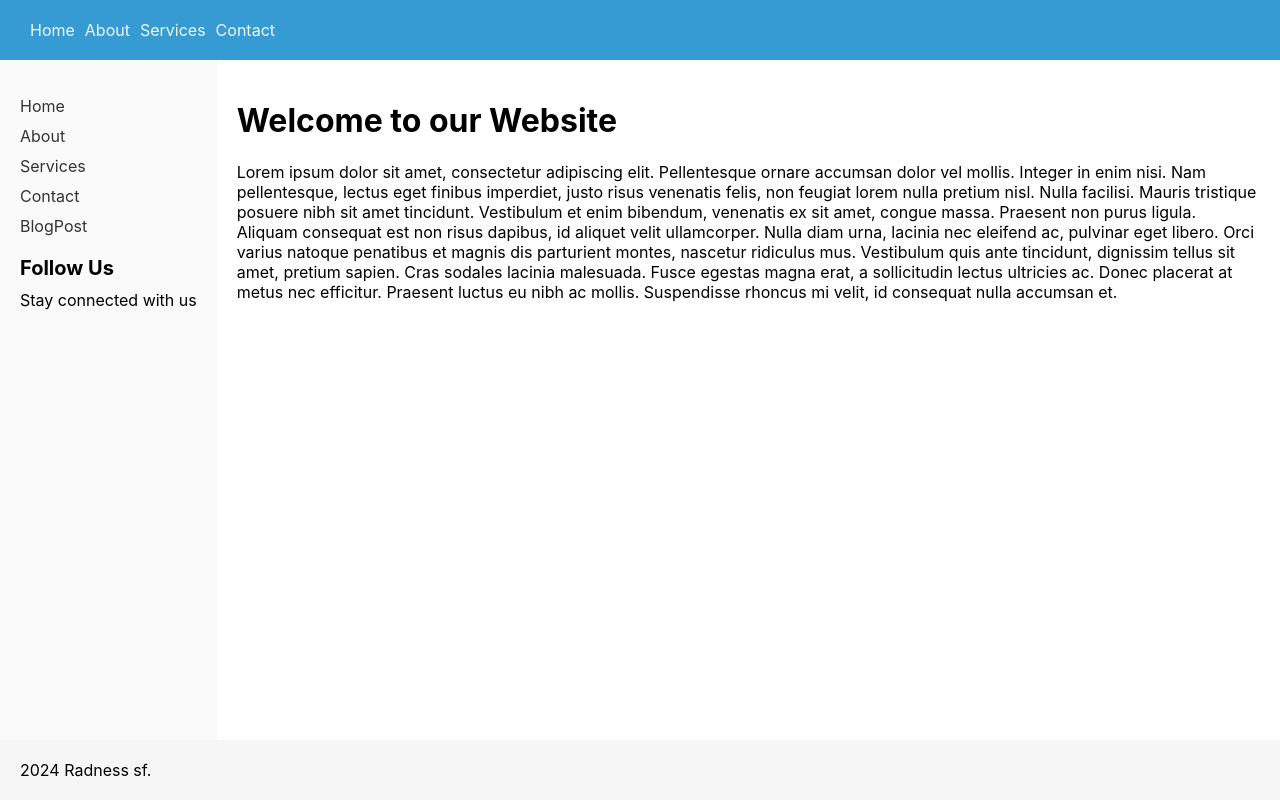
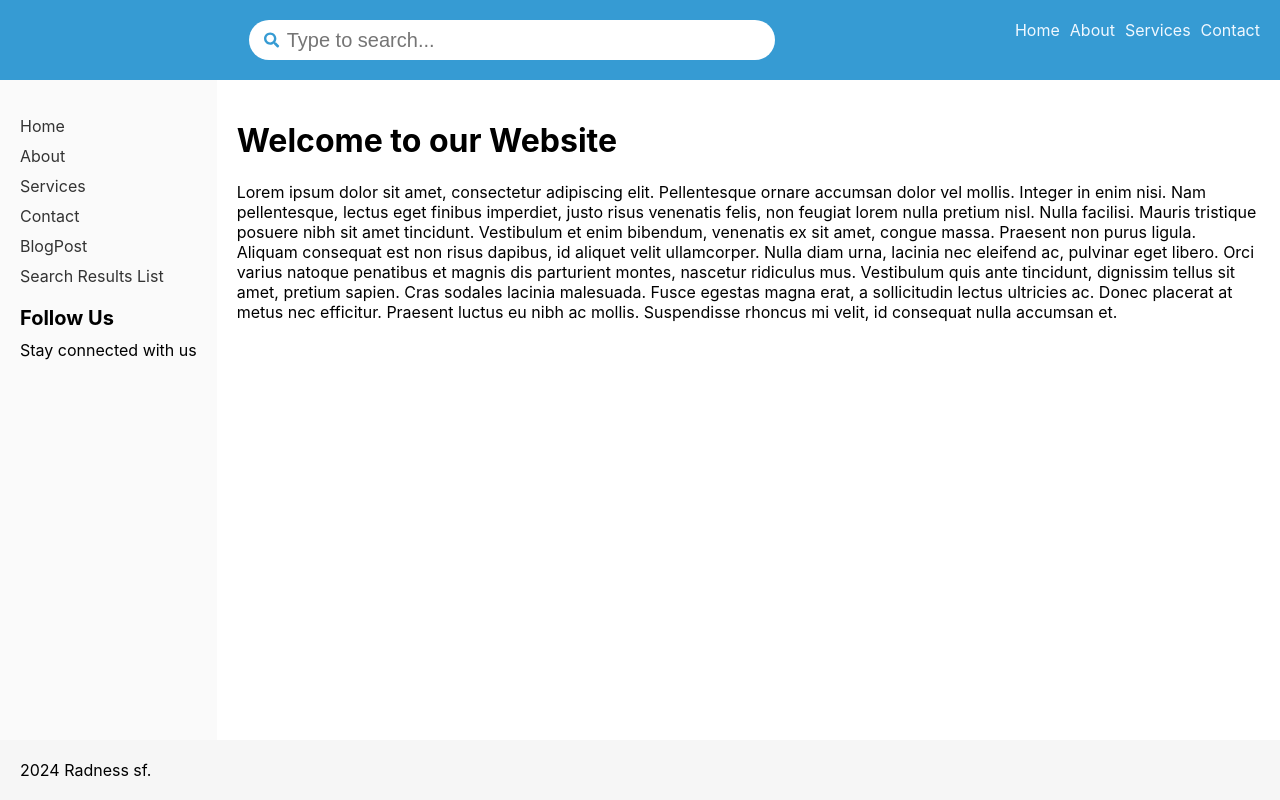
Before and after one commit to radness/sf-frontend, a React (Create React App) app: page / in a window 1280 px wide. Built offline with nearby package versions, Linux system fonts and the light colour scheme.

Commit message:
add search bar

```diff
--- a/src/App.tsx
+++ b/src/App.tsx
@@ -6,6 +6,7 @@ import {NotFound} from "./pages/NotFound";
 import {Home} from "./pages/Home";
 import {About} from "./pages/About";
 import {BlogPosts} from "./pages/BlogPosts";
+import {SearchResultsList} from "./pages/SearchResultsList";
 
 function App() {
     return (
@@ -16,6 +17,7 @@ function App() {
                 <Route path="/example1" element={<Example1/>}/>
                 <Route path="/example2" element={<Example2/>}/>
                 <Route path="/blog-posts" element={<BlogPosts/>}/>
+                <Route path="/search-results-list" element={<SearchResultsList/>}/>
                 <Route
                     path={'*'}
                     element={
--- /dev/null
+++ b/src/components/Header/SearchBar/SearchBar.css
@@ -0,0 +1,36 @@
+.input-wrapper {
+    background-color: white;
+    width: 100%;
+    border-radius: 20px;
+    height: 2.5rem;
+    padding: 0 15px;
+    /*box-shadow: 0 0 8px #ddd;*/
+    display: flex;
+    align-items: center;
+}
+
+input {
+    background-color: transparent;
+    border: none;
+    height: 100%;
+    font-size: 1.25rem;
+    width: 100%;
+    margin-left: 5px;
+}
+
+input:focus {
+    outline: none;
+}
+
+#search-icon {
+    color: #369bd3;
+}
+
+.search-bar-container {
+    width: 40%;
+    margin: auto;
+    display: flex;
+    flex-direction: column;
+    align-items: center;
+    min-width: 200px;
+}
--- /dev/null
+++ b/src/components/Header/SearchBar/index.tsx
@@ -0,0 +1,39 @@
+import {FaSearch} from 'react-icons/fa';
+import './SearchBar.css';
+import {useState} from "react";
+
+export const Searchbar = ({setResults} : {setResults:any}) => {
+    const [input, setInput] = useState('');
+
+    const fetchData = (value: any) => {
+        fetch('https://jsonplaceholder.typicode.com/users')
+            .then((response) => response.json())
+            .then(json => {
+                // console.log(json);
+                const results = json.filter((user: any) => {
+                   return (value &&
+                       user &&
+                       user.name &&
+                       user.name.toLowerCase().includes(value)
+                   );
+                });
+                // console.log(results);
+                setResults(results);
+            });
+    }
+
+    const handleChange = (value: any) => {
+        setInput(value);
+        fetchData(value);
+    }
+
+    return (
+        <div className='input-wrapper'>
+            <FaSearch id='search-icon' className='search-bar' />
+            <input placeholder='Type to search...'
+                   value={input}
+                   onChange={(e) => handleChange(e.target.value)}
+            />
+        </div>
+    );
+};
--- a/src/components/Header/index.tsx
+++ b/src/components/Header/index.tsx
@@ -1,6 +1,10 @@
 import styled from "@emotion/styled";
+import {Searchbar} from "./SearchBar";
+import './SearchBar/SearchBar.css';
+import {useState, useContext} from "react";
 
 const Container = styled.header`
+    display: flex;
     background-color: #369bd3;
     color: aliceblue;
     padding: 20px;
@@ -26,14 +30,19 @@ const NavLink = styled.a`
 `;
 
 export const Header = () => {
+    const [results, setResults] = useState([]);
+
     return (
         <Container>
             {/*<Logo src='https://via.placeholder.com/150' alt='logo'></Logo>*/}
+            <div className='search-bar-container'>
+                <Searchbar setResults={setResults} />
+            </div>
             <Nav>
-                <NavLink href="#">Home</NavLink>
-                <NavLink href="#">About</NavLink>
-                <NavLink href="#">Services</NavLink>
-                <NavLink href="#">Contact</NavLink>
+                <NavLink href="/">Home</NavLink>
+                <NavLink href="/about">About</NavLink>
+                <NavLink href="services">Services</NavLink>
+                <NavLink href="/contact">Contact</NavLink>
             </Nav>
         </Container>
     );
--- a/src/components/Sidebar/index.tsx
+++ b/src/components/Sidebar/index.tsx
@@ -57,6 +57,9 @@ export const Sidebar = () => {
                 <MenuItem>
                     <MenuLink to='/blog-posts'>BlogPost</MenuLink>
                 </MenuItem>
+                <MenuItem>
+                    <MenuLink to='/search-results-list'>Search Results List</MenuLink>
+                </MenuItem>
             </Menu>
             <Info>
                 <InfoTitle>Follow Us</InfoTitle>
--- /dev/null
+++ b/src/pages/SearchResultsList/index.css
@@ -0,0 +1,11 @@
+.results-list {
+    width: 100%;
+    display: flex;
+    /*background-color: ;*/
+    flex-direction: column;
+    box-shadow: 0 0 8px #ddd;
+    border-radius: 10px;
+    margin-top: 1rem;
+    max-height: 300px;
+    overflow: scroll;
+}
--- /dev/null
+++ b/src/pages/SearchResultsList/index.tsx
@@ -0,0 +1,13 @@
+import './index.css';
+
+export const SearchResultsList = ({results} : {results: any}) => {
+    return (
+        <div className='results-list'>
+            {
+                // results.map((result, id) => {
+                //     return <div key={id}>{result.name}</div>;
+                // })
+            }
+        </div>
+    );
+};
```
Also changed, not shown: src/App.css (deleted, +0 -38 lines), 2 other files (tests, documents, lock files or other folders).
